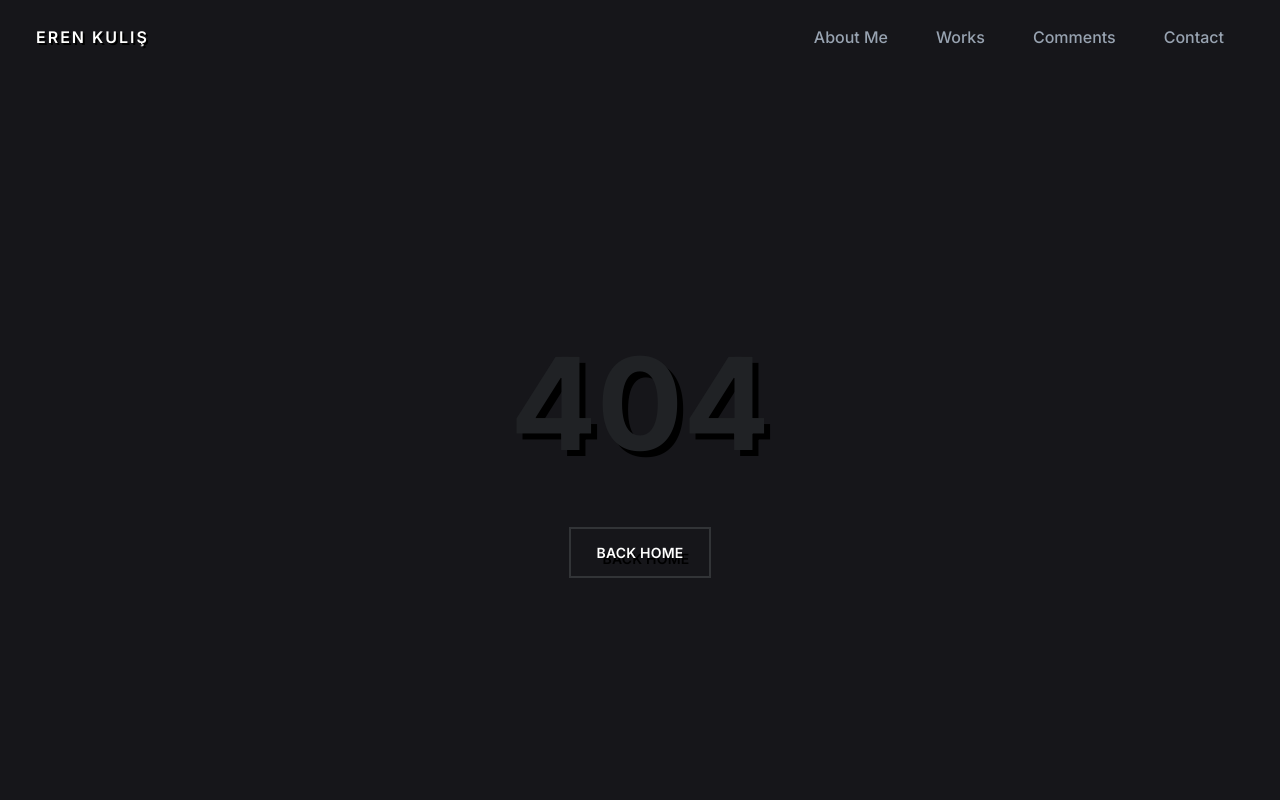
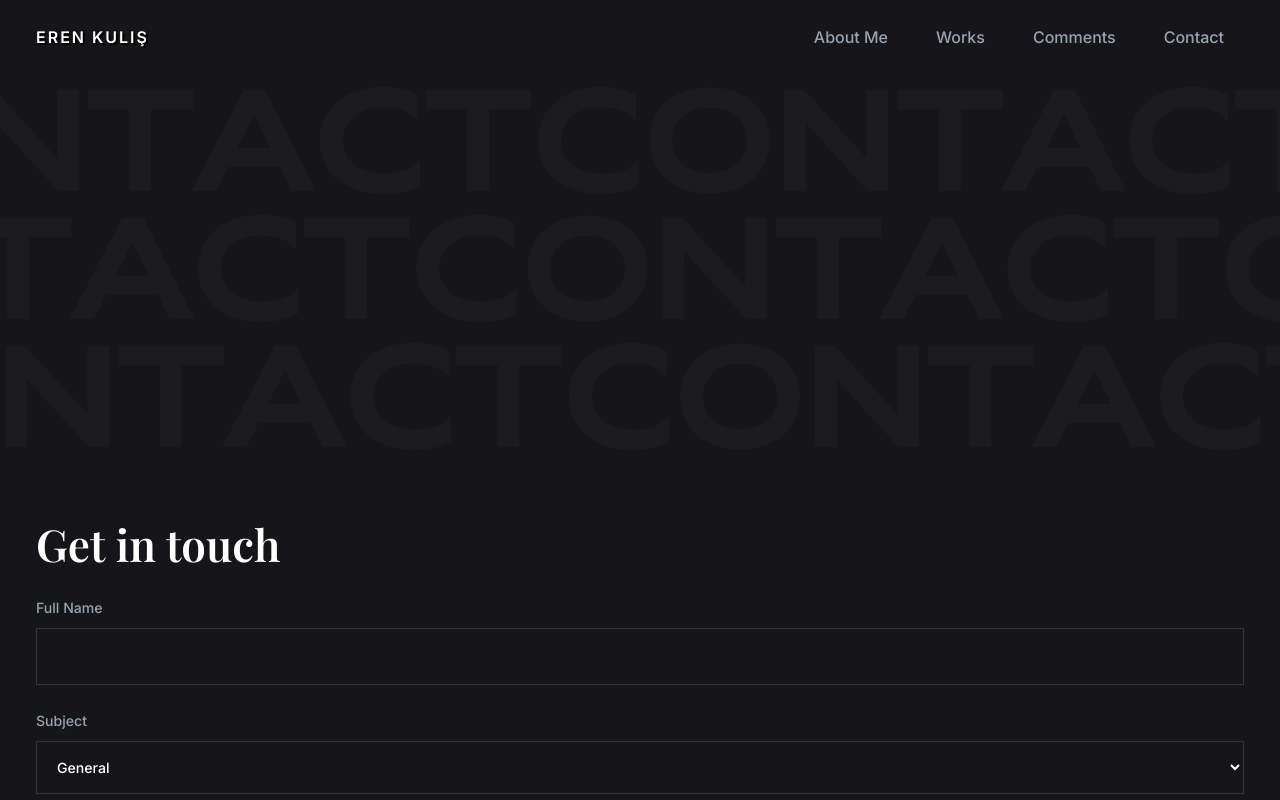
Before and after one commit to mrberenben/portfolio, a React (Create React App) app: page /portfolio/contact in a window 1280 px wide. Before the commit this address had no page. Built offline with nearby package versions, Linux system fonts and the light colour scheme.

Commit message:
fixed routing bugs

```diff
--- a/src/Router.js
+++ b/src/Router.js
@@ -14,7 +14,7 @@ export default function Router() {
   return (
     <BrowserRouter>
       <Routes>
-        <Route path="/" element={<Index />}>
+        <Route path="/portfolio" element={<Index />}>
           <Route index element={<AboutMe />} />
           <Route path="works" element={<Works />} />
           <Route path="comments" element={<Comments />} />
--- a/src/layout/AppHeader.js
+++ b/src/layout/AppHeader.js
@@ -6,7 +6,7 @@ import css from './AppHeader.module.css';
 import Container from './Container';
 
 const ROUTES = [
-  { id: 0, title: 'About Me', path: '/' },
+  { id: 0, title: 'About Me', path: '/portfolio' },
   { id: 1, title: 'Works', path: '/works' },
   { id: 2, title: 'Comments', path: '/comments' },
   { id: 3, title: 'Contact', path: '/contact' }
```
